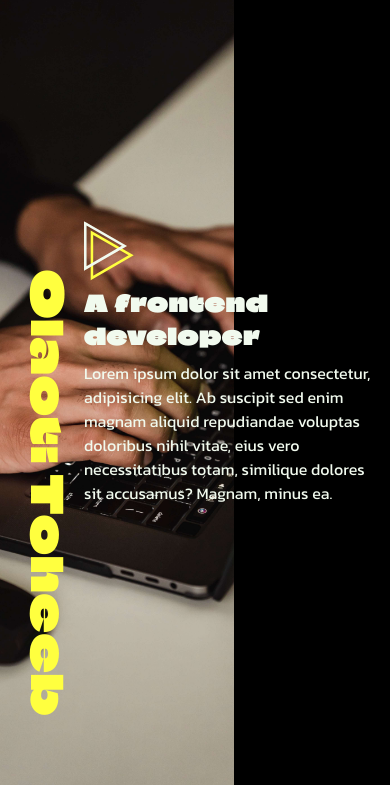
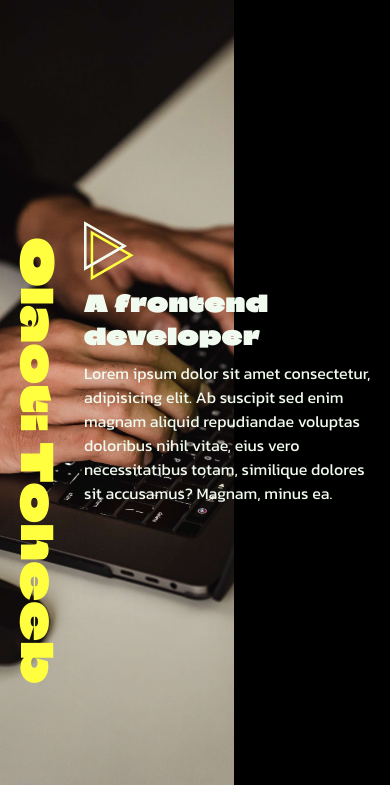
Before and after one commit to spoonhead0212/new-portfolio, a plain HTML site: page index.html in a window 390 px wide. Shown: the part 59-844 px from the top of the page. Drawn offline with Linux system fonts and the light colour scheme.

Commit message:
new change

```diff
--- a/style.css
+++ b/style.css
@@ -408,8 +408,8 @@ h3 {
 
     .my-name {
         right: unset;
-        left: 20px;
-        bottom: 68px;
+        left: 10px;
+        bottom: 100px;
     }
 
     .hero{
```
